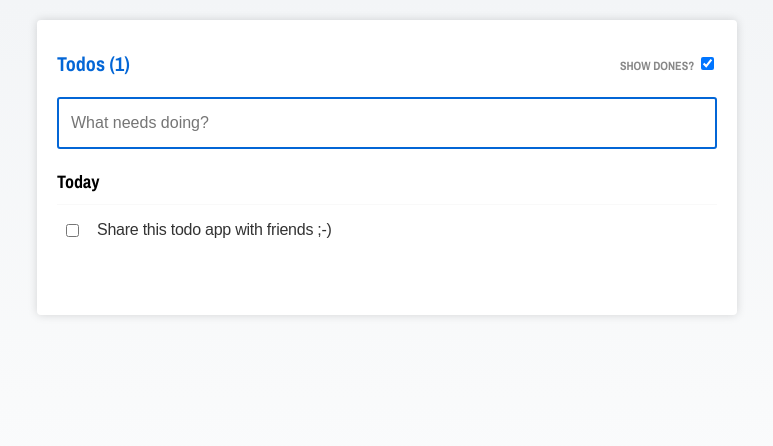
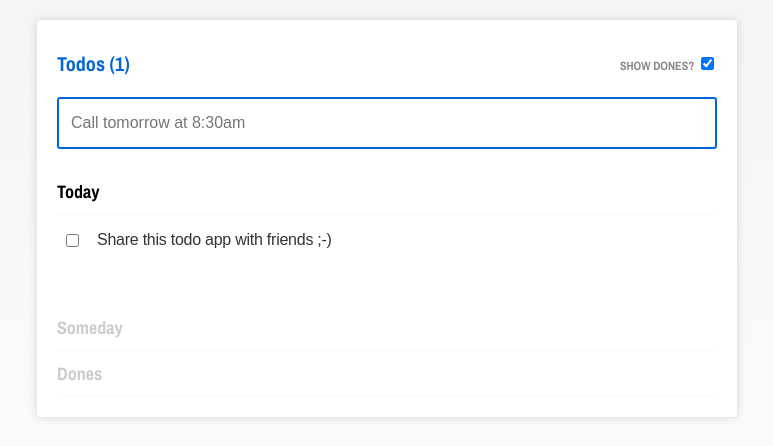
Before and after one commit to twanlass/dundun, a React (Create React App) app: page / in a window 1280 px wide. Shown: the top 446 px of the page, without its empty margins (253-1026 px from the left). Built offline with nearby package versions, Linux system fonts and the light colour scheme.

Commit message:
Adds collapseable sections. Adds Dones. Adds day to future items.

```diff
--- a/src/App.css
+++ b/src/App.css
@@ -29,6 +29,10 @@ body {
   align-items: center;
   border-left-width: 3px;
   cursor: pointer;
+}
+
+.todo__actions {
+  display: flex;
 }
 
 .todo:not(:last-child) {
@@ -112,12 +116,19 @@ body {
 
 .todo__due-at {
   white-space: nowrap;
-  background-color: #ddcfed;
+  background-color: #fde499;
   border-radius: 3px;
   font-size: 14px;
   padding: 4px 6px;
   color: rgba(0,0,0,.75);
+  margin-left: 6px;
+  user-select: none;
 }
+
+  .todo--complete .todo__due-at {
+    background-color: #e7e7e7;
+    color: #969696;
+  }
 
 .todo-list-options {
     margin-left: auto;
@@ -136,7 +147,18 @@ body {
     font-size: 18px;
     margin-bottom: 0;
     padding-bottom: 10px;
+    padding-top: 10px;
     border-bottom: 1px solid #f9f9f9;
+    cursor: pointer;
+    user-select: none;
+}
+
+.todo-list-section__header:hover {
+  color: #0366d6;
+}
+
+.todo-list-section__header--hidden {
+  color: #ccc;
 }
 
 .header {
--- a/src/App.js
+++ b/src/App.js
@@ -1,3 +1,9 @@
+// @todo notes
+// recurring tasks
+// task notes, sub-tasks
+// sorting / big rocks / grouping of cal items?
+// show Dones by date (similar to a logbook)
+
 import React from 'react';
 import Moment from 'moment';
 import _ from 'lodash';
@@ -35,7 +41,7 @@ const TodoForm = ({ addTodo }) => {
     >
       <input
         className="input"
-        placeholder="What needs doing?"
+        placeholder="Call tomorrow at 8:30am"
         autoFocus={true}
         ref={node => {
           input = node;
@@ -49,7 +55,7 @@ const TodoForm = ({ addTodo }) => {
 const Todo = ({ todo, remove, done, move, edit }) => {
 
   const onEnter = (id, event) => {
-    if (event.keyCode == 13) {
+    if (event.keyCode === 13) {
       event.target.blur()
       edit(todo.id, event.target.value)
     }
@@ -62,14 +68,17 @@ const Todo = ({ todo, remove, done, move, edit }) => {
       </label>
       <input className="todo__title" type="text" title={todo.text} defaultValue={todo.text} onKeyUp={(event) => { onEnter(todo.id, event)} } onChange={(event) => { edit(todo.id, event.target.value) }}/>
       <TodoDueAt todo={todo} />
+      <TodoFutureDay todo={todo} />
+      <div className="todo__actions">
         <div className="todo__remove" onClick={() => { remove(todo.id); }}>&times;</div>
         <TodoMove todo={todo} move={move} />
+      </div>
     </div>
   );
 };
 
 const TodoMove = ({ todo, move }) => {
-  if (isPast(todo)) {
+  if (isPast(todo) || isToday(todo)) {
     return (
       <div className="todo__move" onClick={() => { move(todo.id); }}>&#8593;</div>
     )
@@ -82,6 +91,16 @@ const TodoDueAt = ({ todo }) => {
   if (todo.dueAt) {
     return (
       <div className="todo__due-at">{Moment(todo.dueAt).format('h:mm A')}</div>
+    )
+  } else {
+    return null;
+  }
+}
+
+const TodoFutureDay = ({ todo }) => {
+  if (isFuture(todo)) {
+    return (
+      <div className="todo__due-at">{Moment(todo.updatedAt).format('dddd')}</div>
     )
   } else {
     return null;
@@ -102,7 +121,13 @@ const isNotDone = todo => !todo.complete;
 const sortDesc = (a,b) => b.updatedAt - a.updatedAt;
 const sortAsc = (a,b) =>  a.updatedAt - b.updatedAt;
 
-const TodoListFuture = ({ todos, remove, done, showDone, move, edit }) => {
+const TodoListHeader = ({ visible, toggleVisible, title, viewId }) => {
+  return (
+    <div className={"todo-list-section__header " + (visible ? '' : 'todo-list-section__header--hidden' )} onClick={() => { toggleVisible({viewId}); }}>{title}</div>
+  );
+};
+
+const TodoListFuture = ({ visible, toggleVisible, todos, remove, done, showDone, move, edit }) => {
   let futureDone = todos.filter(isFuture).filter(isDone).sort(sortDesc);
   let futureNotDone = todos.filter(isFuture).filter(isNotDone).sort(sortDesc);
   let futureAllTodos = [];
@@ -114,20 +139,26 @@ const TodoListFuture = ({ todos, remove, done, showDone, move, edit }) => {
   }
 
   if (futureAllTodos.length) {
+    if(visible) {
       return (
         <div className="todo-list-section">
-        <div className="todo-list-section__header">Upcoming</div>
+          <TodoListHeader visible={visible} toggleVisible={toggleVisible} title={'Upcoming'} viewId={'future'} />
           {futureAllTodos.map(todo => (
             <Todo todo={todo} key={todo.id} remove={remove} done={done} move={move} edit={edit} />
           ))}
         </div>
       );
     } else {
+      return (
+        <TodoListHeader visible={visible} toggleVisible={toggleVisible} title={'Upcoming'} viewId={'future'} />
+      )
+    }
+  } else {
     return null;
   }
 }
 
-const TodoListToday = ({ todos, remove, done, showDone, move, edit }) => {
+const TodoListToday = ({ visible, toggleVisible, todos, remove, done, showDone, move, edit }) => {
   let todayDone = todos.filter(isToday).filter(isDone).sort(sortDesc);
   let todayNotDone = todos.filter(isToday).filter(isNotDone).sort(sortDesc);
   let todayAllTodos = [];
@@ -138,10 +169,11 @@ const TodoListToday = ({ todos, remove, done, showDone, move, edit }) => {
     todayAllTodos = todayNotDone;
   }
 
+  if (visible) {
     if (todayAllTodos.length) {
       return (
         <div className="todo-list-section">
-        <div className="todo-list-section__header">Today</div>
+          <TodoListHeader visible={visible} toggleVisible={toggleVisible} title={'Today'} viewId={'today'} />
           {todayAllTodos.map(todo => (
             <Todo todo={todo} key={todo.id} remove={remove} done={done} move={move} edit={edit} />
           ))}
@@ -150,24 +182,22 @@ const TodoListToday = ({ todos, remove, done, showDone, move, edit }) => {
     } else {
       return null;
     }
+  } else {
+    return (
+      <TodoListHeader visible={visible} toggleVisible={toggleVisible} title={'Today'} viewId={'today'} />
+    )
+  }
 }
 
-const TodoListPast = ({ todos, remove, done, showDone, move, edit }) => {
-  let otherDone = todos.filter(isPast).filter(isDone).sort(sortDesc);
+const TodoListPast = ({ visible, toggleVisible, todos, remove, done, showDone, move, edit }) => {
   let otherNotDone = todos.filter(isPast).filter(isNotDone).sort(sortDesc);
-  let otherAllTodos = [];
 
-  if(showDone) {
-    otherAllTodos = _.union(otherNotDone, otherDone);
-  } else {
-    otherAllTodos = otherNotDone;
-  }
-
-  if (otherAllTodos.length) {
+  if (visible) {
+    if (otherNotDone.length) {
       return (
         <div className="todo-list-section">
-        <div className="todo-list-section__header">Older</div>
-        {otherAllTodos.map(todo => (
+          <TodoListHeader visible={visible} toggleVisible={toggleVisible} title={'Someday'} viewId={'someday'} />
+          {otherNotDone.map(todo => (
             <Todo todo={todo} key={todo.id} remove={remove} done={done} move={move} edit={edit} />
           ))}
         </div>
@@ -175,7 +205,37 @@ const TodoListPast = ({ todos, remove, done, showDone, move, edit }) => {
     } else {
       return null;
     }
+  } else {
+    return (
+      <TodoListHeader visible={visible} toggleVisible={toggleVisible} title={'Someday'} viewId={'someday'} />
+    )
   }
+}
+
+const TodoListDones = ({ visible, toggleVisible, todos, remove, done, showDone, move, edit }) => {
+  let dones = todos.filter(isPast).filter(isDone).sort(sortDesc);
+
+  if (visible) {
+    if (dones.length) {
+      return (
+        <div className="todo-list-section">
+          <TodoListHeader visible={visible} toggleVisible={toggleVisible} title={'Dones'} viewId={'dones'} />
+          {dones.map(todo => (
+            <Todo todo={todo} key={todo.id} remove={remove} done={done} move={move} edit={edit} />
+          ))}
+        </div>
+      );
+    } else {
+      return null;
+    }
+  } else {
+    return (
+      <TodoListHeader visible={visible} toggleVisible={toggleVisible} title={'Dones'} viewId={'dones'} />
+    )
+  }
+}
+
+
 
 class TodoApp extends React.Component {
   constructor(props) {
@@ -183,7 +243,11 @@ class TodoApp extends React.Component {
 
     this.state = {
       data: [],
-      showDone: true
+      showDone: true,
+      futureVisible: false,
+      todayVisible: true,
+      somedayVisible: false,
+      donesVisible: false
     };
   }
 
@@ -213,7 +277,7 @@ class TodoApp extends React.Component {
       text = text.replace(NLDate[0].text, '');
     }
 
-    const todo = {text: text, complete: false, id: performance.now(), createdAt: Moment().valueOf(), updatedAt: updatedAt, dueAt: dueAt};
+    const todo = {text: text, complete: false, id: performance.now(), createdAt: Moment().valueOf(), updatedAt: updatedAt, dueAt: dueAt, doneAt: null};
     this.state.data.push(todo);
     this.setState({ data: this.state.data });
     this.saveState(this.state.data);
@@ -231,6 +295,7 @@ class TodoApp extends React.Component {
     const remainder = this.state.data.filter(todo => {
       if (todo.id === id) {
         todo.complete = !todo.complete;
+        todo.doneAt = Moment().valueOf();
         return todo;
       }
       if (todo.id !== id) return todo;
@@ -242,7 +307,7 @@ class TodoApp extends React.Component {
   handleMove(id) {
     const remainder = this.state.data.filter(todo => {
       if (todo.id === id) {
-        todo.updatedAt = Moment().valueOf();
+        todo.updatedAt = Moment(todo.updatedAt).add(1, 'd').valueOf()
         return todo;
       }
       if (todo.id !== id) return todo;
@@ -275,6 +340,16 @@ class TodoApp extends React.Component {
     this.setState({ showDone: showDone });
   }
 
+  toggleVisible(view) {
+    // futureVisible
+    // todayVisible
+    // somedayVisible
+    // donesVisible
+
+    let Visibility = !this.state[view.viewId + 'Visible'];
+    this.setState({ [view.viewId + 'Visible']: Visibility});
+  }
+
   saveState(todos) {
     localStorage.setItem('todos', JSON.stringify(todos));
   }
@@ -283,7 +358,7 @@ class TodoApp extends React.Component {
     if (localStorage.getItem('todos')){
       return JSON.parse(localStorage.getItem('todos'));
     } else {
-      return [{ text: "Share this todo app with friends ;-)", complete: false, id: performance.now(), createdAt: Moment().valueOf(), updatedAt: Moment().valueOf()}];
+      return [{ text: "Share this todo app with friends ;-)", complete: false, id: performance.now(), createdAt: Moment().valueOf(), updatedAt: Moment().valueOf(), doneAt: null}];
     }
   }
 
@@ -297,6 +372,8 @@ class TodoApp extends React.Component {
         </div>
         <TodoForm addTodo={this.addTodo.bind(this)} />
         <TodoListFuture
+          visible={this.state.futureVisible}
+          toggleVisible={this.toggleVisible.bind(this)}
           showDone={this.state.showDone}
           todos={this.state.data}
           remove={this.handleRemove.bind(this)}
@@ -305,6 +382,8 @@ class TodoApp extends React.Component {
           edit={this.handleEdit.bind(this)}
         />
         <TodoListToday
+          visible={this.state.todayVisible}
+          toggleVisible={this.toggleVisible.bind(this)}
           showDone={this.state.showDone}
           todos={this.state.data}
           remove={this.handleRemove.bind(this)}
@@ -313,6 +392,18 @@ class TodoApp extends React.Component {
           edit={this.handleEdit.bind(this)}
         />
         <TodoListPast
+          visible={this.state.somedayVisible}
+          toggleVisible={this.toggleVisible.bind(this)}
+          showDone={this.state.showDone}
+          todos={this.state.data}
+          remove={this.handleRemove.bind(this)}
+          done={this.handleDone.bind(this)}
+          move={this.handleMove.bind(this)}
+          edit={this.handleEdit.bind(this)}
+        />
+        <TodoListDones
+          visible={this.state.donesVisible}
+          toggleVisible={this.toggleVisible.bind(this)}
           showDone={this.state.showDone}
           todos={this.state.data}
           remove={this.handleRemove.bind(this)}
```
Lines whose indentation alone changed are shown as unchanged.
